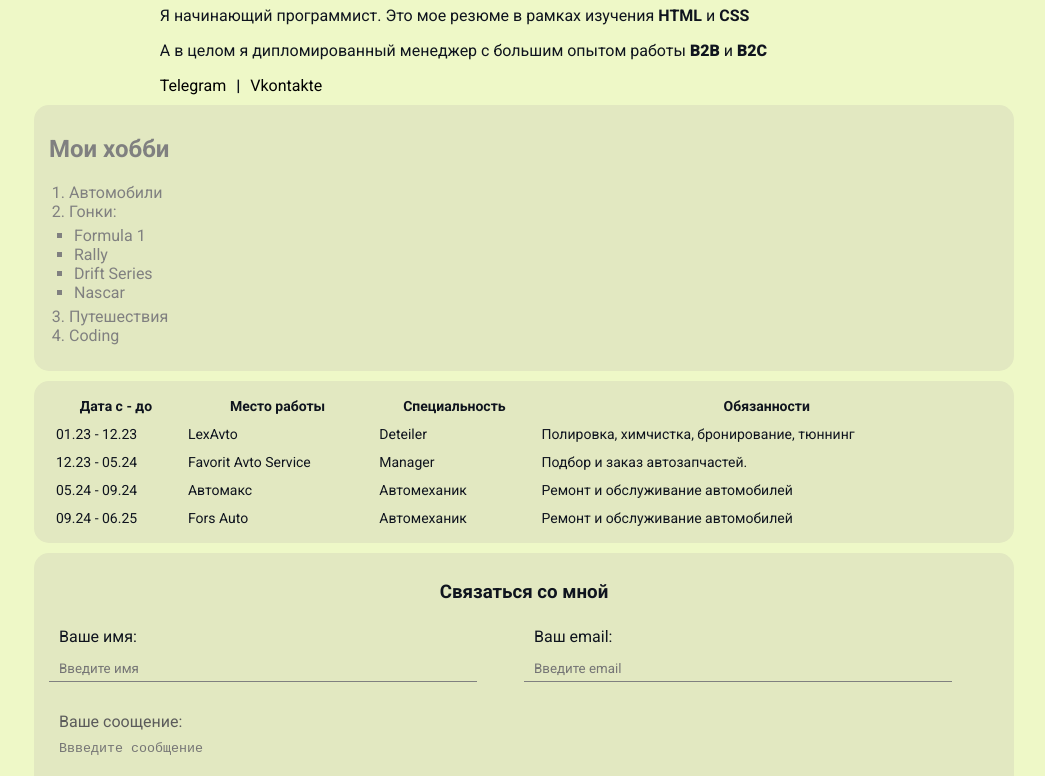
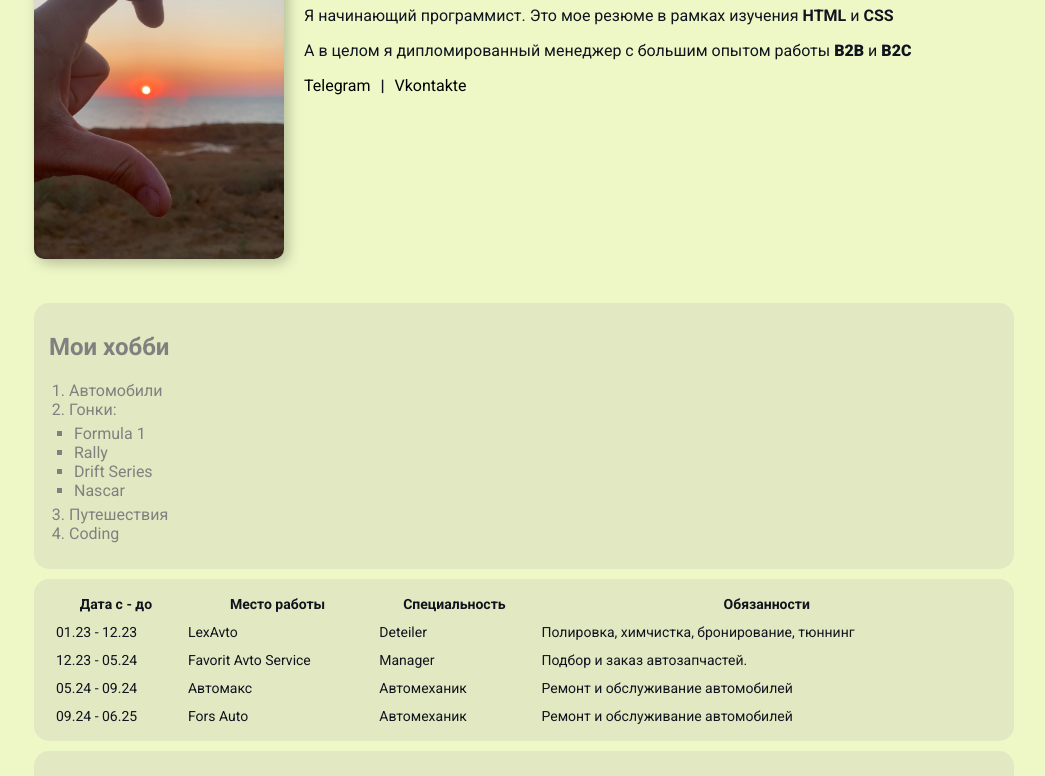
Before and after one commit to AndrewGolov/resume-after-2-years-, a plain HTML site: page index.html in a window 1280 px wide. Shown: the part 83-859 px from the top of the page, without its empty margins (116-1161 px from the left). Drawn offline with Linux system fonts and the light colour scheme; files that its build step writes are made by us from their sources.

Commit message:
Update index.html

```diff
--- a/index.html
+++ b/index.html
@@ -12,7 +12,7 @@
 <div class="container">
     <div class="main">
         <div>
-            <img src="image/AvatarSunset.jpg" alt="Мой Аватар" width="250">
+            <img src="AvatarSunset.jpg" alt="Мой Аватар" width="250">
         </div>
         <div class="main__aboutMe">
             <h1>Андрей Голов</h1>
@@ -131,4 +131,5 @@
     <br>
     <br>
 </body>
+
 </html>
```
